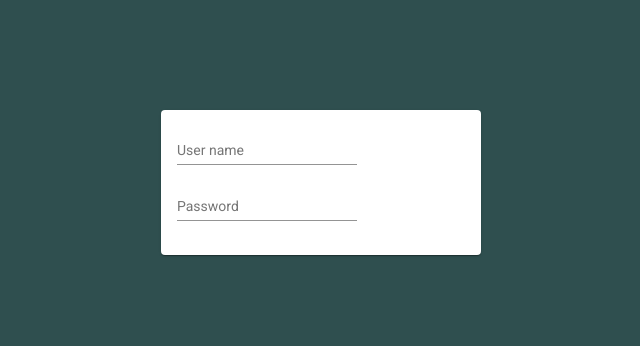
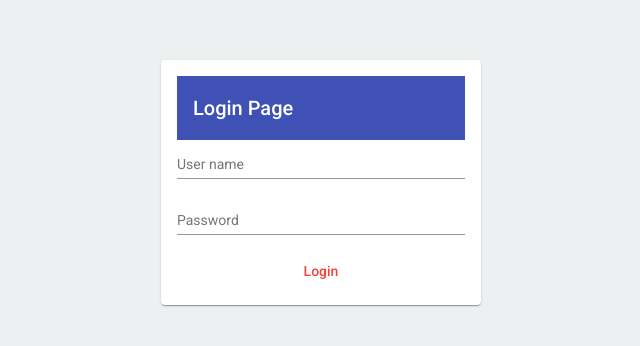
Before and after one commit to januszpolak/angular-loginTemplate, an Angular app: page / in a window 1280 px wide. Shown: the part 218-564 px from the top of the page, without its empty margins (319-959 px from the left). Built offline with nearby package versions, Linux system fonts and the light colour scheme.

Commit message:
add toolbar and material button

```diff
--- a/src/app/app.module.ts
+++ b/src/app/app.module.ts
@@ -10,6 +10,7 @@
 import {MatInputModule} from '@angular/material/input';
 import {MatButtonModule} from '@angular/material/button';
 import {MatCardModule} from '@angular/material/card';
+import {MatToolbarModule} from '@angular/material/toolbar';
 
 import { LoginComponent } from './login/login.component';
 
@@ -26,7 +27,8 @@
     MatFormFieldModule,
     MatInputModule,
     MatButtonModule,
-    MatCardModule
+    MatCardModule,
+    MatToolbarModule
   ],
   providers: [],
   bootstrap: [AppComponent]
--- a/src/app/login/login.component.css
+++ b/src/app/login/login.component.css
@@ -0,0 +1,3 @@
+div{
+    background-color: #ecf0f1;
+}
--- a/src/app/login/login.component.html
+++ b/src/app/login/login.component.html
@@ -1,6 +1,7 @@
 <div fxLayoutAlign="center center" fxFlexFill>
     <mat-card fxFlex="25">
-        <form class="example-form">
+        <mat-toolbar color="primary">Login Page</mat-toolbar>
+        <form class="example-form" fxLayoutAlign="stretch" fxLayout="column">
             <mat-form-field >
               <mat-label>User name</mat-label>
               <input matInput>
@@ -10,6 +11,7 @@
                 <mat-label>Password</mat-label>
                 <input matInput type="password">
               </mat-form-field>
+              <button mat-button type="submit" color="warn">Login</button>
           </form>
 
     </mat-card>
--- a/src/styles.css
+++ b/src/styles.css
@@ -1,4 +1,4 @@
 /* You can add global styles to this file, and also import other style files */
 
-html, body { height: 100%; background-color:darkslategray; }
+html, body { height: 100%; background-color:#2c3e50; }
 body { margin: 0; font-family: Roboto, "Helvetica Neue", sans-serif; }
```
